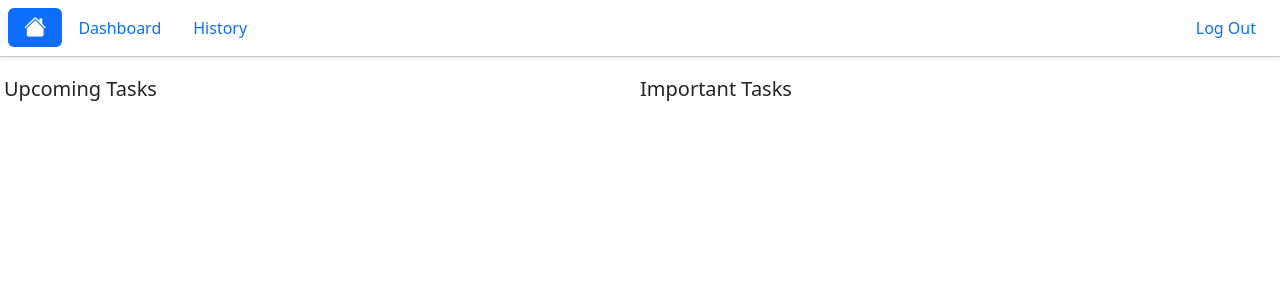
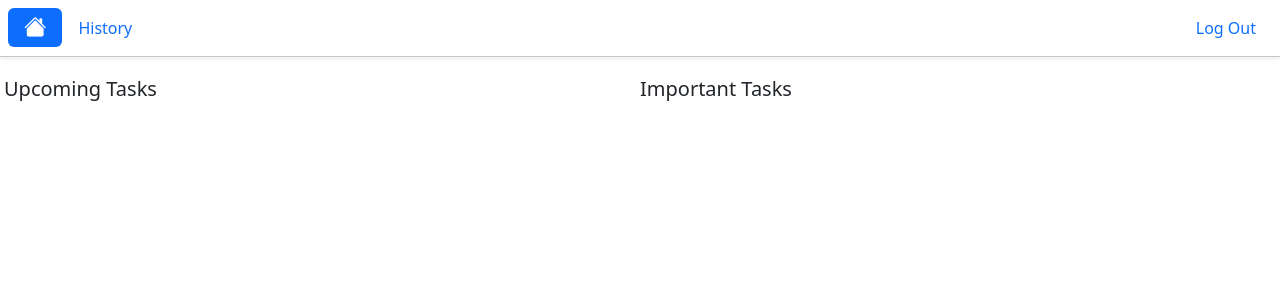
Before and after one commit to itsntme1/to-do-list-app, a Flask app: page / in a window 1280 px wide. Shown: the top 300 px of the page. Run offline with Flask 3, Linux system fonts and the light colour scheme; a user stored in the database is signed in; some libraries are stand-ins or nearby versions.

Commit message:
removed dashboard

```diff
--- a/app.py
+++ b/app.py
@@ -57,11 +57,6 @@ def index():
 
     else:
         return render_template("landing.html")
-
-@app.route("/dashboard")
-@login_required
-def dashboard():
-    return render_template("dashboard.html")
 
 
 @app.route("/history")
--- a/templates/layout.html
+++ b/templates/layout.html
@@ -17,8 +17,6 @@
             <li class="nav-item">
                 <a href="/" class="nav-link d-flex align-items-center {% if request.path == '/' %}active{% endif %}"><i class="bi bi-house-fill"></i></a></li>
             {% if session['user_id'] %}
-            <li class="nav-item">
-                <a href="/dashboard" class="nav-link {% if request.path == '/dashboard' %}active{% endif %}">Dashboard</a></li>
             <li class="nav-item">
                 <a href="/history" class="nav-link {% if request.path == '/history' %}active{% endif %}">History</a></li>
             {% endif %}
```
Also changed, not shown: templates/dashboard.html (deleted, +0 -9 lines), todoapp.db.
